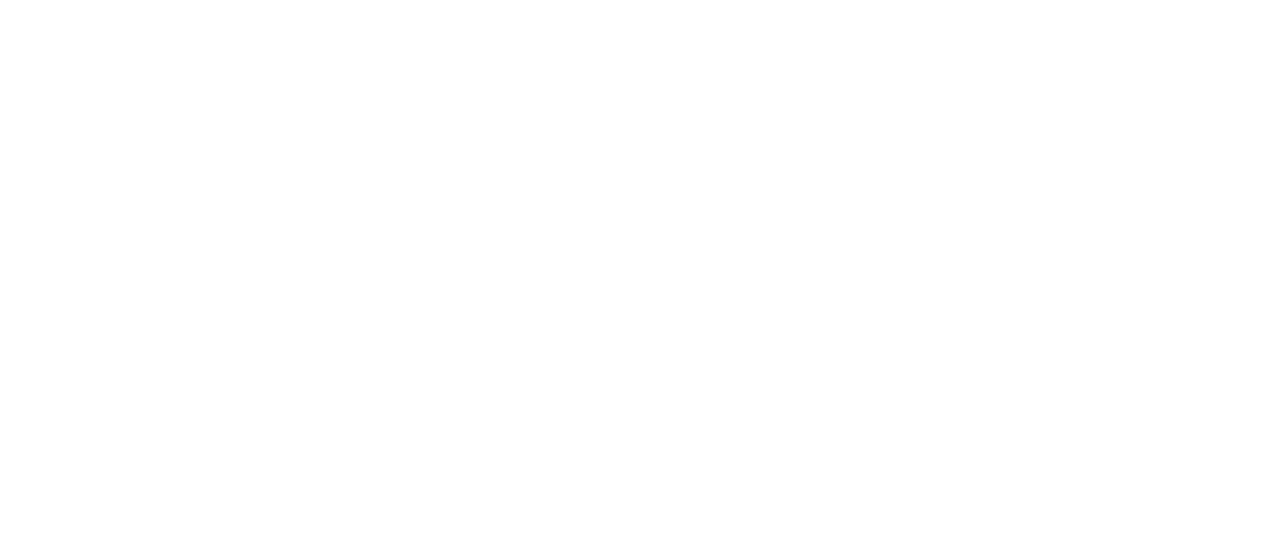
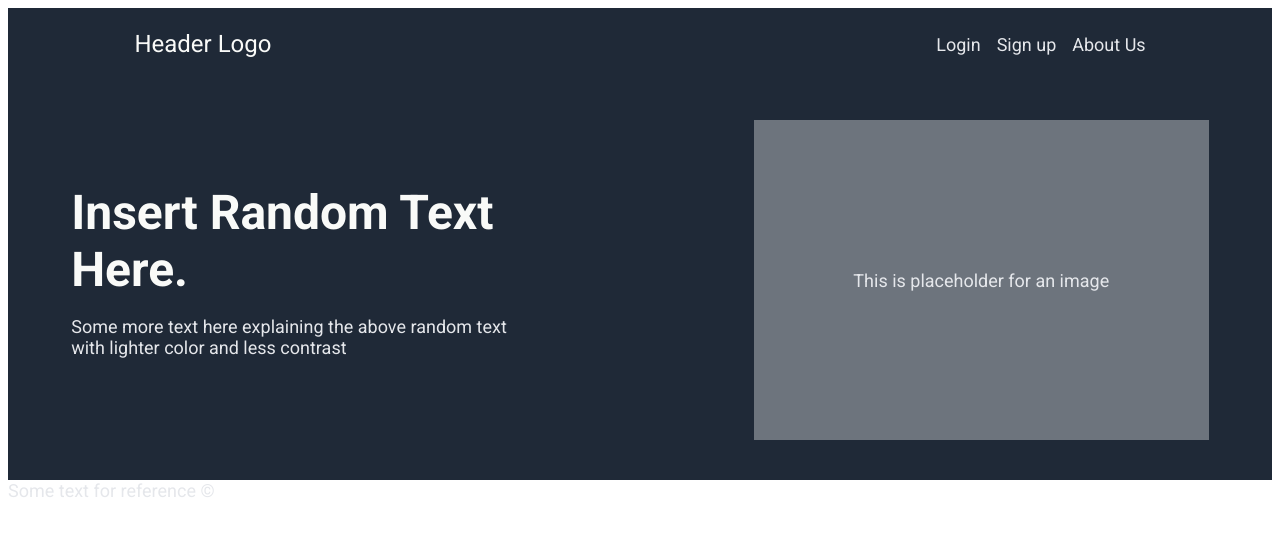
Before and after one commit to ra-shree/Holy-Grail-Website-Layout, a plain HTML site: page index.html in a window 1280 px wide. Drawn offline with Linux system fonts and the light colour scheme.

Commit message:
Completed the header and first section

```diff
--- a/index.html
+++ b/index.html
@@ -10,6 +10,43 @@
 </head>
 
 <body>
+    <!-- Header is completed -->
+    <div class="header">
+        <div class="logo">
+            Header Logo
+        </div>
+        <div class="pages">
+            <a href="google.com">Login</button>
+        <a href="google.com">Sign up</button>
+        <a href="google.com">About Us</button>
+    </div>
+</div>
+
+<div class="main">
+    <!-- First section  is done -->
+    <div class="first">
+        <div class="text">
+            <p class="hero">Insert Random Text Here.</p>
+            <p class="sec-hero">Some more text here explaining the above random text with lighter color and less contrast</p>
+        </div>
+        <div class="image">
+            <p>This is placeholder for an image</p>
+        </div>
+    </div>
+
+    <div class="second">
+
+    </div>
+    <div class="third">
+
+    </div>
+    <div class="last">
+
+    </div>
+</div>
+<div class="footer">
+    Some text for reference ©
+</div>
 </body>
 
 </html>
--- a/styles.css
+++ b/styles.css
@@ -5,3 +5,85 @@ body {
     flex-direction: column;
     justify-content: space-between;
 }
+
+.header {
+    height: 72px;
+    color: #e5e7eb;
+    font-size: 18px;
+    background-color: #1f2937;
+    display: flex;
+    justify-content: space-between;
+    align-items: center;
+    padding-left: 10%;
+    padding-right: 10%;
+}
+
+.logo {
+    color: #f9faf8;
+    font-size: 24px;
+    flex: 1;
+}
+
+.pages {
+    display: flex;
+    gap: 16px;
+}
+
+.main {
+    display: flex;
+    flex-direction: column;
+}
+
+.text {
+    display: flex;
+    flex-direction: column;
+    flex: 1;
+}
+
+.sec-hero {
+    font-size: 18px;
+    color: #e5e7eb;
+    display: flex;
+    flex-wrap: wrap;
+}
+
+.first {
+    height: 400px;
+    padding-left: 5%;
+    padding-right: 5%;
+    background-color: #1f2937;
+    display: flex;
+    align-items: center;
+    justify-content: space-around;
+    gap: 20%
+}
+
+.hero {
+    color: #f9faf8;
+    font-size: 48px;
+    font-weight: bolder;
+    padding: 0;
+    margin: 0;
+}
+
+.image {
+    shape-outside: inset(30px 10px 30px 10px);
+    height: 80%;
+    display: flex;
+    align-items: center;
+    justify-content: center;
+    background-color: #6d747d;
+    flex: 1 0;
+}
+
+button {
+    color: #3882f6;
+}
+
+a {
+    text-decoration: none;
+    color: #e5e7eb;
+    font-size: 18px;
+    padding: 0;
+    margin: 0;
+}
```
